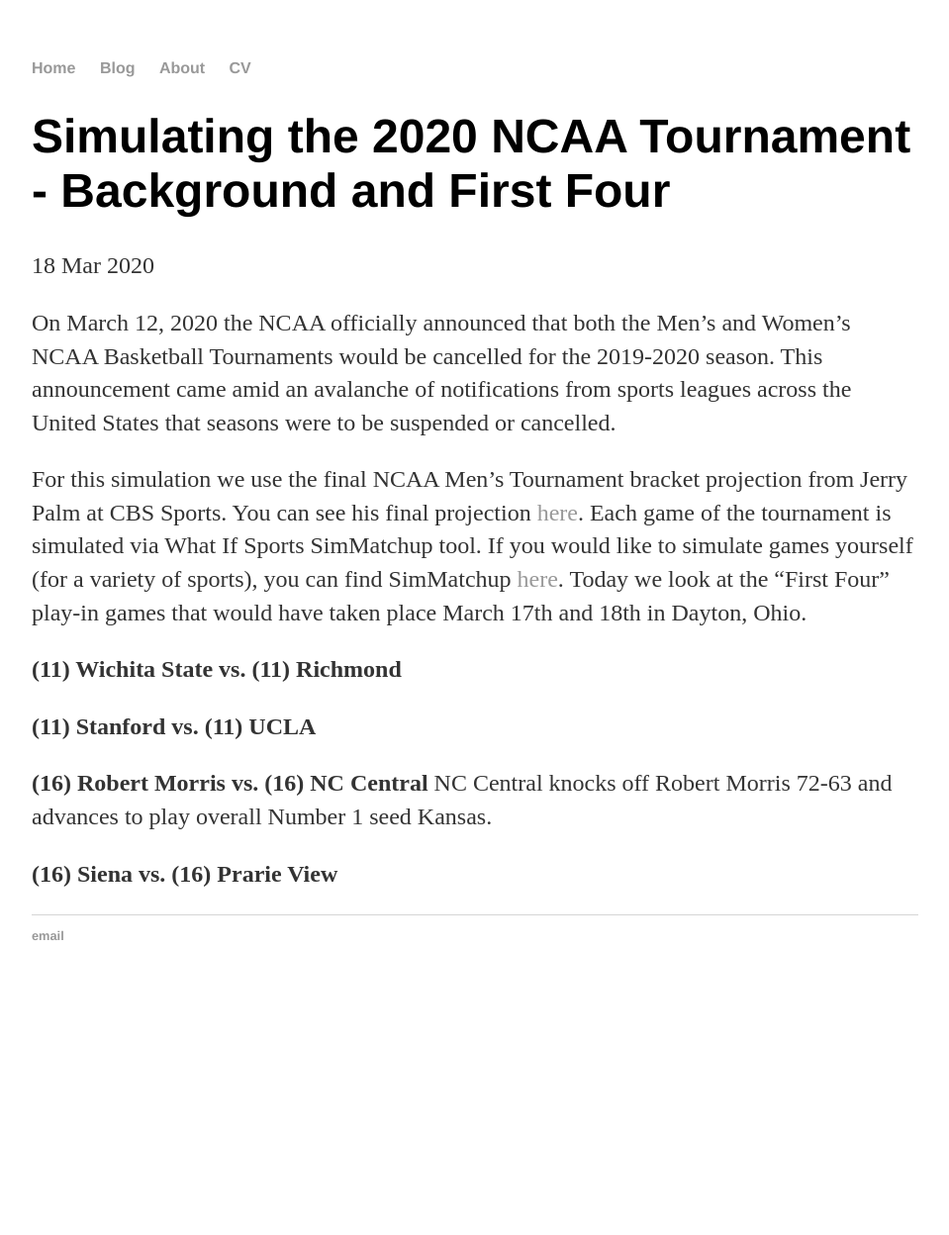
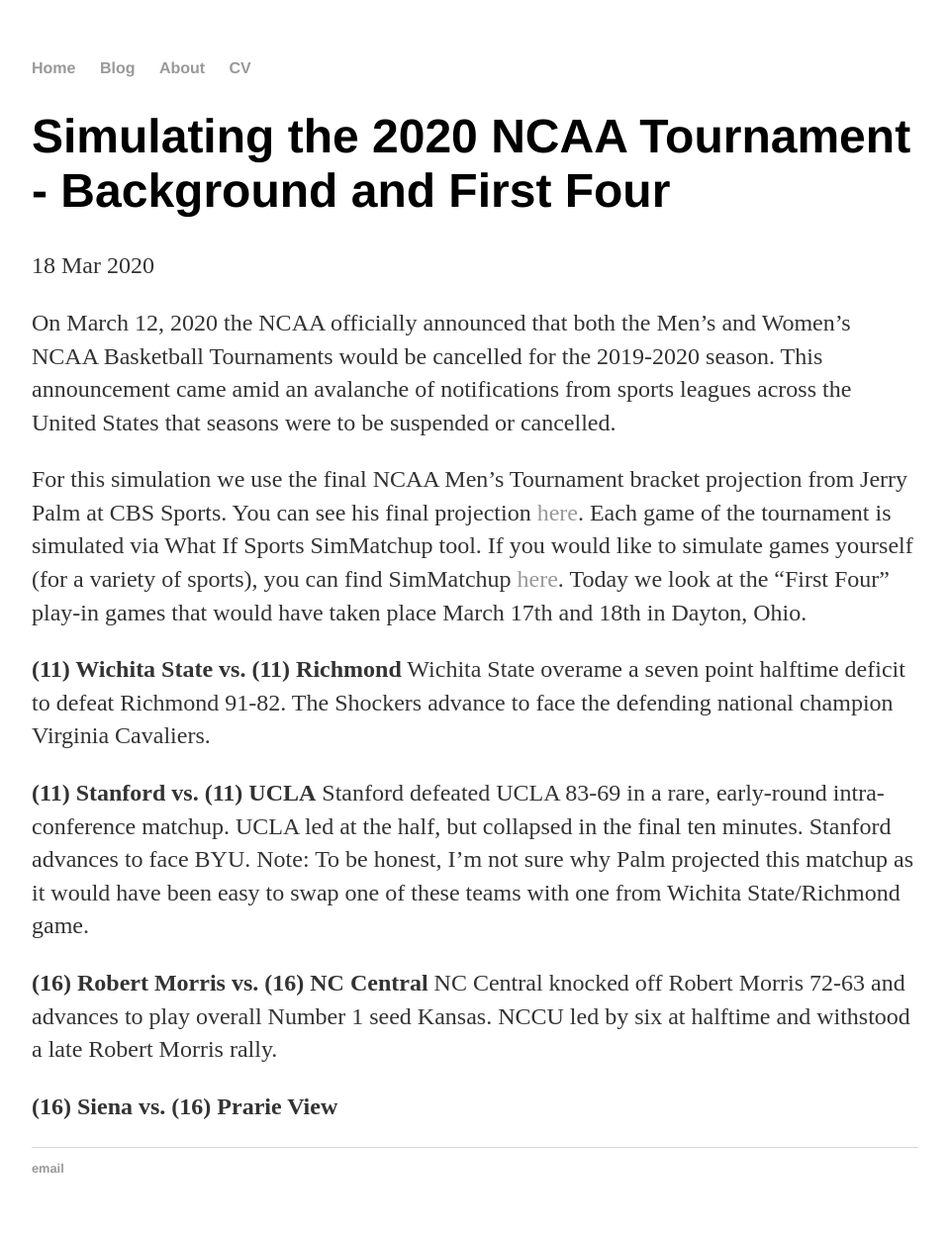
Before and after one commit to stephenhillphd/stephenhillphd.github.io, a Jekyll site: the page built from _posts/2020-03-18-simulating-the-NCAA-tournament.md, in a window 1280 px wide. Shown: the whole page at 99% size, without its empty margins (160-1119 px from the left). Built offline with Jekyll 4.4.1, drawn with Linux system fonts in a browser that asks for light colours; before the commit the page ends 1013 px from its top, so only the background shows below that.

Commit message:
Update 2020-03-18-simulating-the-NCAA-tournament.md

```diff
--- a/_posts/2020-03-18-simulating-the-NCAA-tournament.md
+++ b/_posts/2020-03-18-simulating-the-NCAA-tournament.md
@@ -12,10 +12,12 @@ Each game of the tournament is simulated via What If Sports SimMatchup tool. If
 Today we look at the "First Four" play-in games that would have taken place March 17th and 18th in Dayton, Ohio.
 
 **(11) Wichita State vs. (11) Richmond**
+Wichita State overame a seven point halftime deficit to defeat Richmond 91-82. The Shockers advance to face the defending national champion Virginia Cavaliers.
 
 **(11) Stanford vs. (11) UCLA**
+Stanford defeated UCLA 83-69 in a rare, early-round intra-conference matchup. UCLA led at the half, but collapsed in the final ten minutes. Stanford advances to face BYU. Note: To be honest, I'm not sure why Palm projected this matchup as it would have been easy to swap one of these teams with one from Wichita State/Richmond game.
 
 **(16) Robert Morris vs. (16) NC Central**
-NC Central knocks off Robert Morris 72-63 and advances to play overall Number 1 seed Kansas.
+NC Central knocked off Robert Morris 72-63 and advances to play overall Number 1 seed Kansas. NCCU led by six at halftime and withstood a late Robert Morris rally.
 
 **(16) Siena vs. (16) Prarie View**
```
